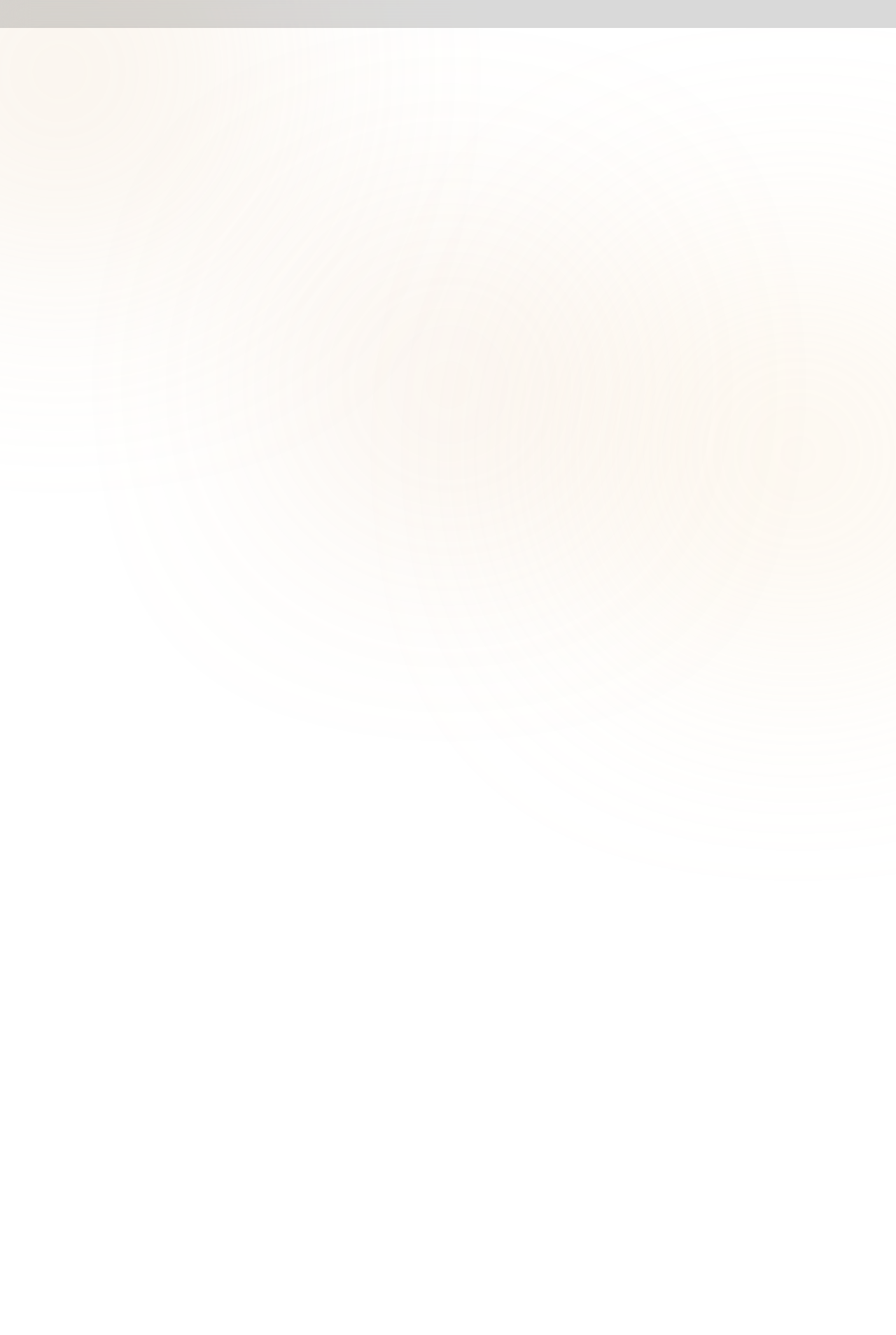
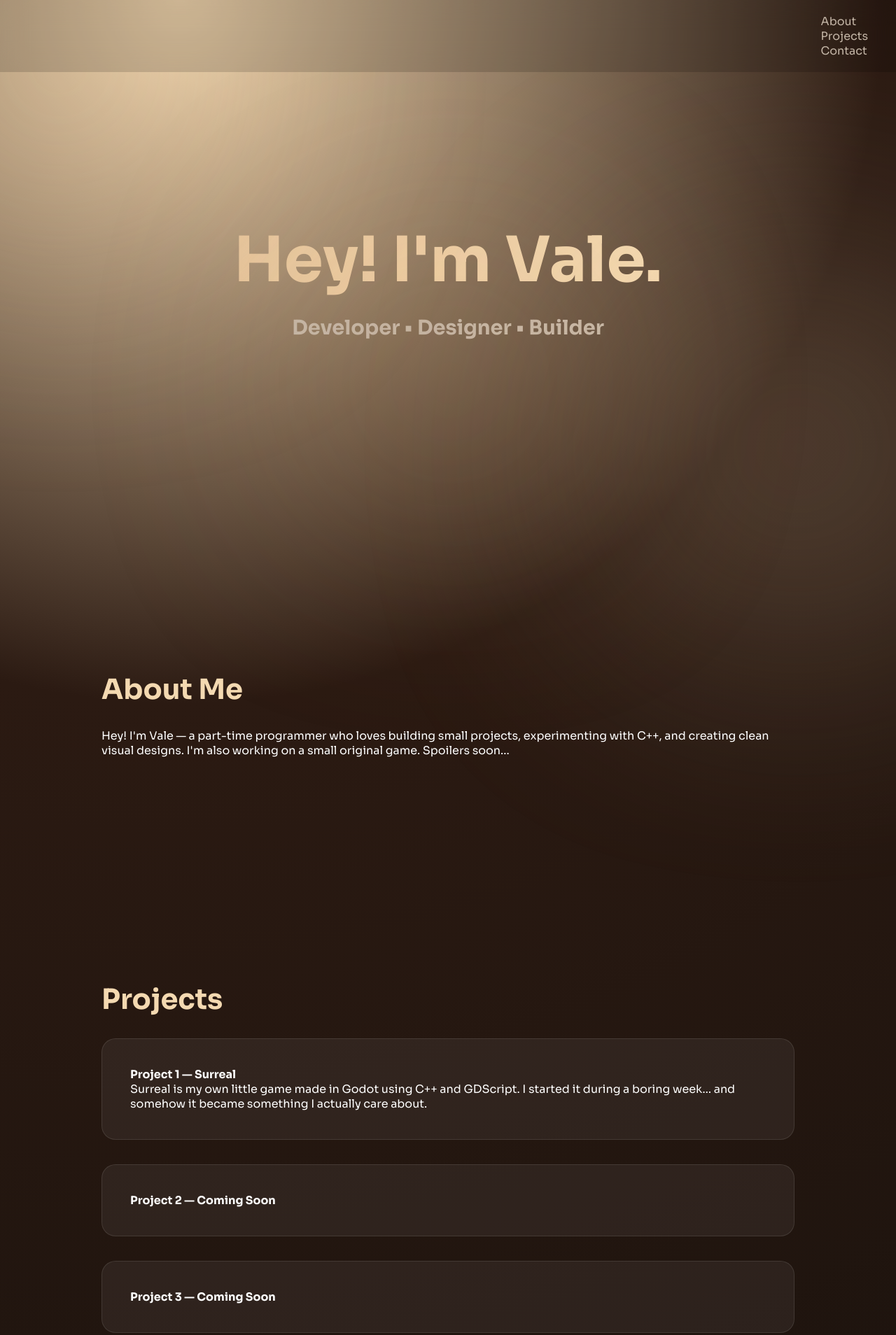
Before and after one commit to twistvale/valeria.github.io, a plain HTML site: page index.html in a window 1280 px wide. Shown: the top 1908 px of the page at 70% size. Before the commit the page ends 914 px from the top, so only its background shows below. Drawn offline with Linux system fonts and the light colour scheme.

Commit message:
Update index.html

```diff
--- a/index.html
+++ b/index.html
@@ -179,4 +179,68 @@
   <div class="blob blob3"></div>
 
   <nav id="navbar">
-    <div class="menu-btn" id="menuToggle"
+    <div class="menu-btn" id="menuToggle">☰</div>
+    <div class="links" id="navLinks">
+      <a href="#about"><i class="lucide-user"></i> About</a>
+      <a href="#projects"><i class="lucide-folder"></i> Projects</a>
+      <a href="#contact"><i class="lucide-mail"></i> Contact</a>
+    </div>
+  </nav>
+
+  <header>
+    <h1>Hey! I'm Vale.</h1>
+    <h2>Developer • Designer • Builder</h2>
+  </header>
+
+  <section id="about" class="reveal">
+    <h3>About Me</h3>
+    <p>Hey! I'm Vale — a part-time programmer who loves building small projects, experimenting with C++, and creating clean visual designs. I'm also working on a small original game. Spoilers soon...</p>
+  </section>
+
+  <section id="projects" class="reveal">
+    <h3>Projects</h3>
+
+    <div class="project">
+      <h4>Project 1 — Surreal</h4>
+      <p>Surreal is my own little game made in Godot using C++ and GDScript. I started it during a boring week… and somehow it became something I actually care about.</p>
+    </div>
+
+    <div class="project"><h4>Project 2 — Coming Soon</h4></div>
+    <div class="project"><h4>Project 3 — Coming Soon</h4></div>
+  </section>
+
+  <section id="contact" class="reveal">
+    <h3>Contact</h3>
+    <p>Email: valetwisted@gmail.com</p>
+  </section>
+
+  <footer>© Vale — Portfolio</footer>
+
+  <script>
+    // NAV DARKEN ON SCROLL
+    const nav = document.getElementById('navbar');
+    window.addEventListener('scroll', ()=>{
+      if(window.scrollY > 80) nav.classList.add('dark');
+      else nav.classList.remove('dark');
+    });
+
+    // MOBILE MENU
+    const btn = document.getElementById('menuToggle');
+    const links = document.getElementById('navLinks');
+    btn.onclick = ()=> links.classList.toggle('show');
+
+    // SCROLL REVEAL
+    const reveals = document.querySelectorAll('.reveal');
+    const io = new IntersectionObserver(entries=>{
+      entries.forEach(entry=>{
+        if(entry.isIntersecting){
+          entry.target.classList.add('visible');
+        }
+      });
+    }, { threshold: 0.15 });
+
+    reveals.forEach(el => io.observe(el));
+  </script>
+
+</body>
+</html>
```
